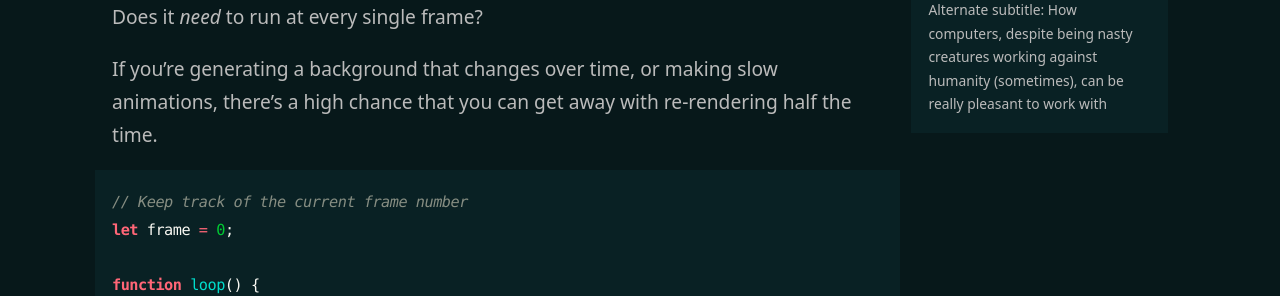
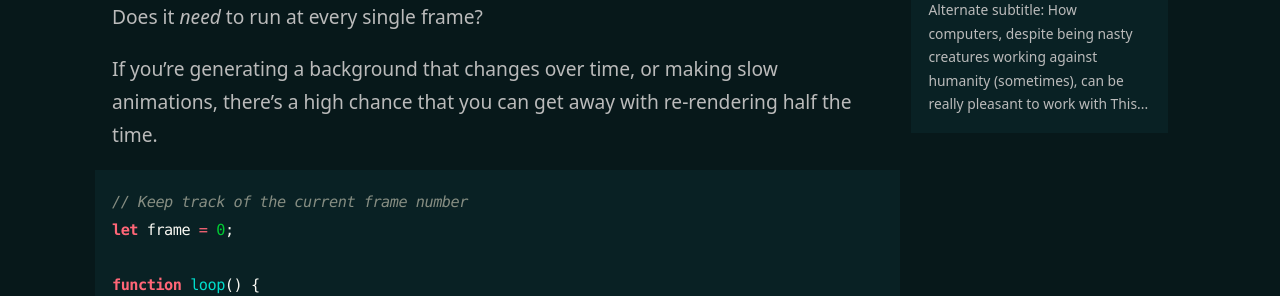
Before and after one commit to HeySora/garden.heysora.net, a Jekyll site: the page built from _notes/web/web-optimisations.md, in a window 1280 px wide and 900 px high, scrolled down 425 px. Shown: the part 260-556 px from the top of the window. Built offline with Jekyll 4.4.1, drawn with Linux system fonts in a browser that asks for light colours; some web fonts are replaced.

Commit message:
Generate better backlink excerpts

```diff
--- a/_layouts/note.html
+++ b/_layouts/note.html
@@ -37,7 +37,7 @@ layout: default
       {% for backlink in page.backlinks %}
         <div class="backlink-box">
         <a class="internal-link" href="{{ site.baseurl }}{{ backlink.url }}{%- if site.use_html_extension -%}.html{%- endif -%}">{{ backlink.title }}</a><br>
-        <div style="font-size: 0.8em; word-break: break-word">{{ backlink.excerpt | strip_html | truncatewords: 20 }}</div>
+        <div style="font-size: 0.8em; word-break: break-word">{{ backlink.content | strip_html | truncatewords: 20 }}</div>
         </div>
       {% endfor %}
       </div>
```
